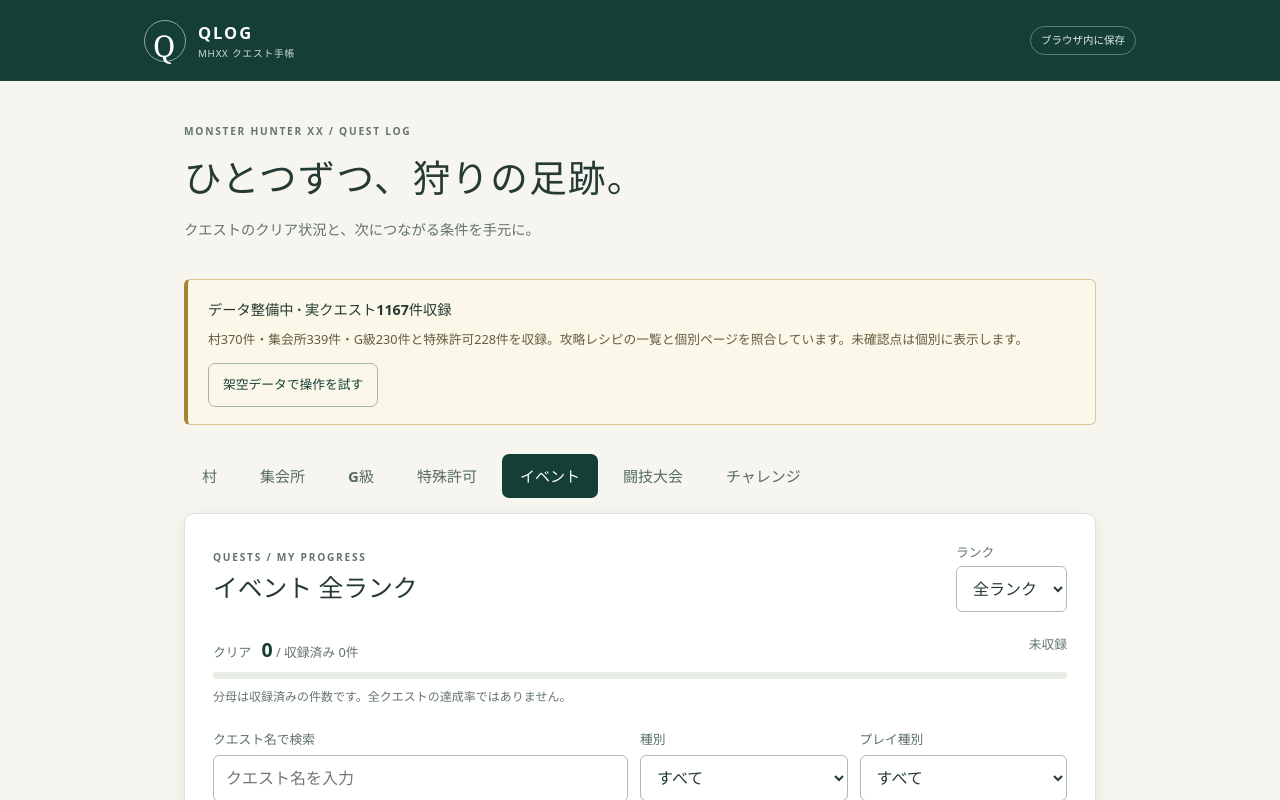
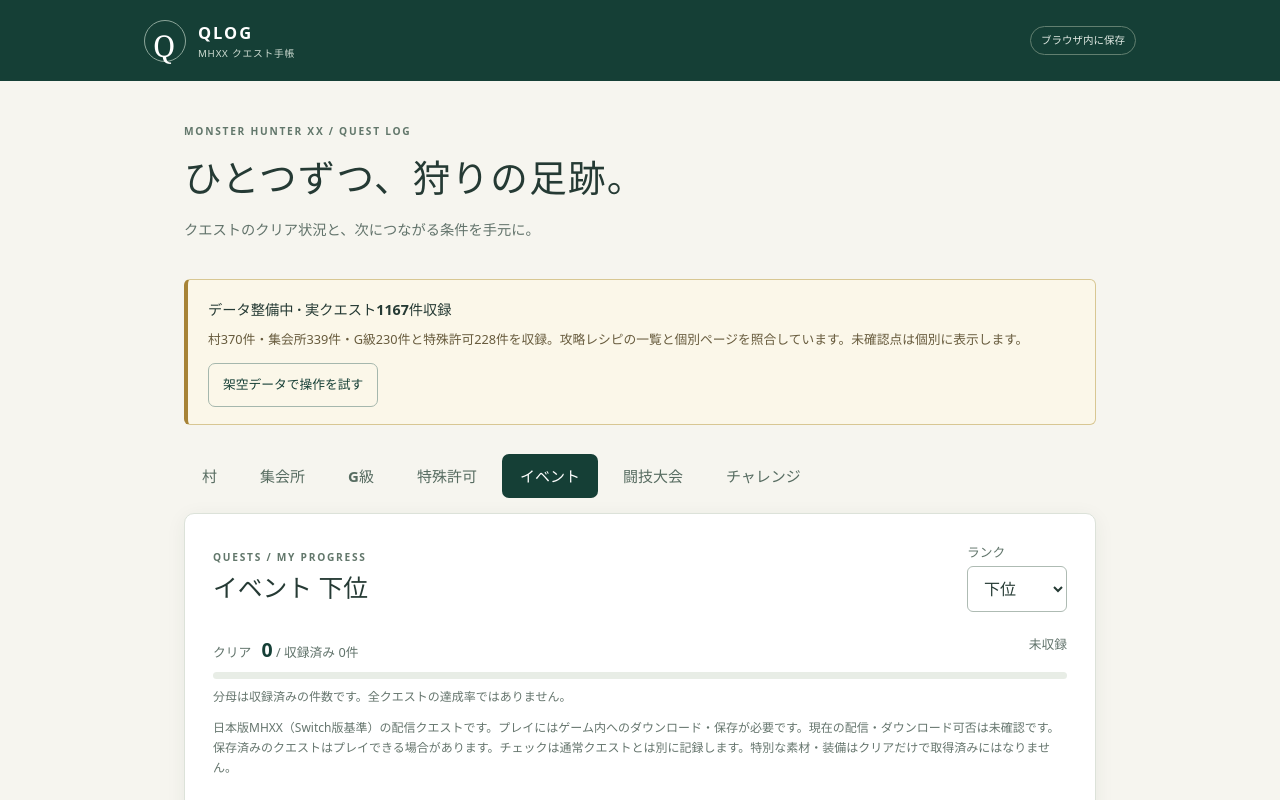
Before and after one commit to brothers3ryou2273-design/qlog-26, a React (Vite) app: page / in a window 1280 px wide. Both pictures are taken after a click on the button "イベント". Shown: the top 800 px of the page. Built offline with nearby package versions, Linux system fonts and the light colour scheme.

Commit message:
feat: group event quests by published difficulty and migrate saved views

```diff
--- a/src/App.tsx
+++ b/src/App.tsx
@@ -35,6 +35,7 @@
 function loadView(): View {
   try {
     const v = JSON.parse(localStorage.getItem(VIEW_KEY) ?? "null");
+    if (v?.category === "event" && v.rank === "全ランク") v.rank = "下位";
     if (v?.category === "permit" && v.rank === "全段階") v.rank = "紅兜";
     if (
       !v ||
@@ -381,7 +382,7 @@
                   <option key={r} value={r}>
                     {view.category === "permit"
                       ? permitGroupLabel(r)
-                      : r.startsWith("G")
+                      : view.category !== "event" && r.startsWith("G")
                         ? r.replace("G", "G★")
                         : /^\d+$/.test(r)
                           ? `★${r}`
@@ -426,6 +427,11 @@
               >
                 進行・許可券の資料 ↗
               </a>
+            </p>
+          )}
+          {view.category === "event" && (
+            <p className="small muted">
+              日本版MHXX（Switch版基準）の配信クエストです。プレイにはゲーム内へのダウンロード・保存が必要です。現在の配信・ダウンロード可否は未確認です。保存済みのクエストはプレイできる場合があります。チェックは通常クエストとは別に記録します。特別な素材・装備はクリアだけで取得済みにはなりません。
             </p>
           )}
           <div className="filters">
--- a/src/lib/types.ts
+++ b/src/lib/types.ts
@@ -59,7 +59,7 @@
   { id: "hub", label: "集会所", ranks: ["1", "2", "3", "4", "5", "6", "7"] },
   { id: "g_rank", label: "G級", ranks: ["G1", "G2", "G3", "G4"] },
   { id: "permit", label: "特殊許可", ranks: permitGroups.map((g) => g.id) },
-  { id: "event", label: "イベント", ranks: ["全ランク"] },
+  { id: "event", label: "イベント", ranks: ["下位", "上位", "G級"] },
   { id: "arena", label: "闘技大会", ranks: ["全ランク"] },
   { id: "challenge", label: "チャレンジ", ranks: ["全ランク"] },
 ];
```
Also changed, not shown: 1 other file (tests, documents, lock files or other folders).
